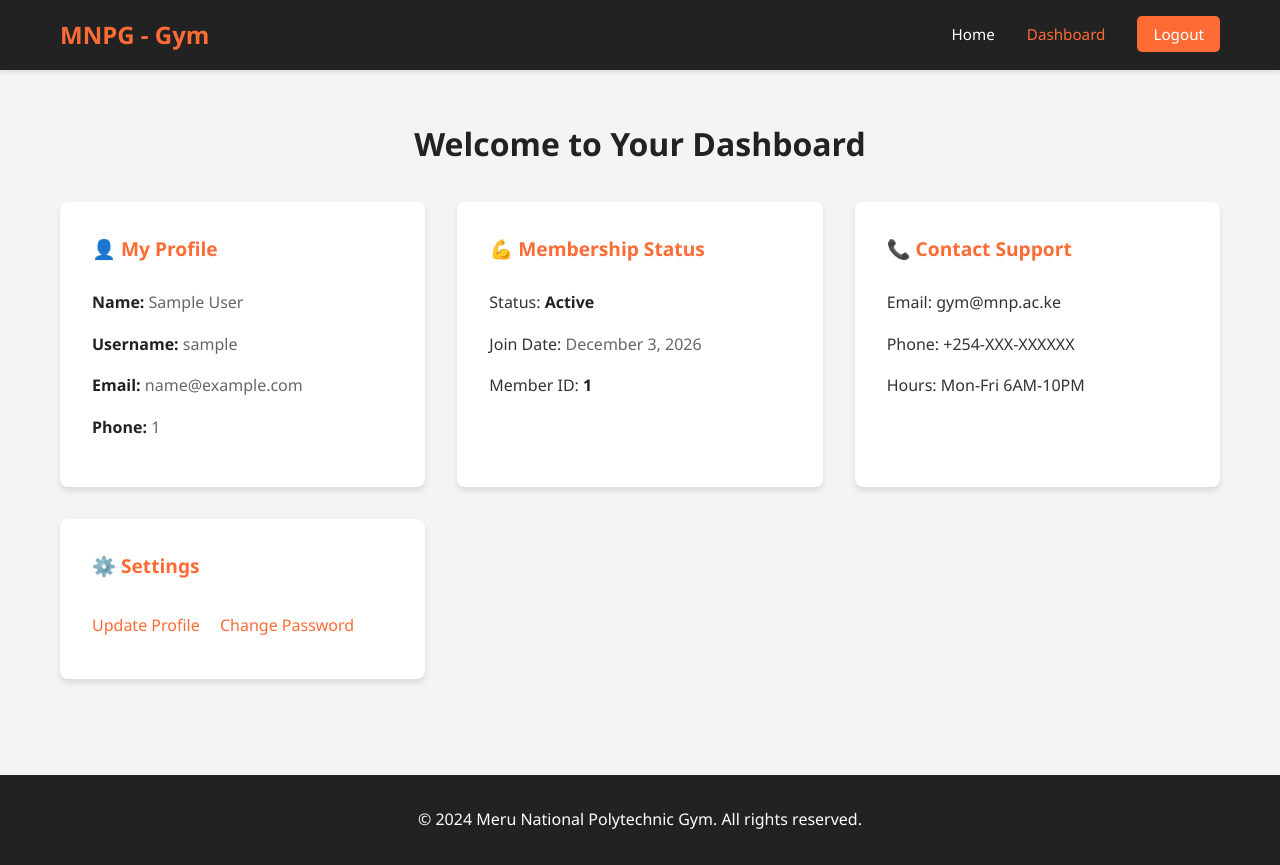
After one commit to moreen254/meru-polytechnic-gym, a PHP site: page /dashboard-page.php in a window 1280 px wide. The commit adds this page. Run offline with PHP 8.4, Linux system fonts and the light colour scheme; the visitor is signed in with stand-in values (Sample User, id 1).

Commit message:
Fix: Make dashboard fully functional with PHP session validation and user data loading

```diff
--- a/css/style.css
+++ b/css/style.css
@@ -68,6 +68,25 @@ body {
 
 .btn-register:hover {
     background-color: #e55100;
+}
+
+/* Messages */
+.error-message {
+    background-color: #f8d7da;
+    border: 1px solid #f5c6cb;
+    color: #721c24;
+    padding: 1rem;
+    border-radius: 5px;
+    margin-bottom: 1.5rem;
+}
+
+.success-message {
+    background-color: #d4edda;
+    border: 1px solid #c3e6cb;
+    color: #155724;
+    padding: 1rem;
+    border-radius: 5px;
+    margin-bottom: 1.5rem;
 }
 
 /* Hero Section */
@@ -346,7 +365,21 @@ body {
 
 .dashboard-card h3 {
     color: #ff6b35;
-    margin-bottom: 1rem;
+    margin-bottom: 1.5rem;
+    font-size: 1.2rem;
+}
+
+.dashboard-card p {
+    margin-bottom: 0.8rem;
+    line-height: 1.8;
+}
+
+.dashboard-card p strong {
+    color: #222;
+}
+
+.dashboard-card span {
+    color: #666;
 }
 
 .btn-link {
@@ -355,6 +388,8 @@ body {
     text-decoration: none;
     margin-right: 1rem;
     padding: 0.5rem 0;
+    font-weight: 500;
+    transition: text-decoration 0.3s ease;
 }
 
 .btn-link:hover {
@@ -392,7 +427,8 @@ footer {
     }
 
     .facilities-grid,
-    .contact-info {
+    .contact-info,
+    .dashboard-grid {
         grid-template-columns: 1fr;
     }
 
--- /dev/null
+++ b/dashboard-page.php
@@ -0,0 +1,129 @@
+<?php
+// Dashboard page with session validation
+include 'php/config.php';
+session_start();
+
+// Check if user is logged in
+if (!isset($_SESSION['user_id'])) {
+    header('Location: login.html');
+    exit();
+}
+
+$user_id = $_SESSION['user_id'];
+$username = $_SESSION['username'];
+$fullname = $_SESSION['fullname'];
+
+?>
+<!DOCTYPE html>
+<html lang="en">
+<head>
+    <meta charset="UTF-8">
+    <meta name="viewport" content="width=device-width, initial-scale=1.0">
+    <title>Dashboard - Meru National Polytechnic Gym</title>
+    <link rel="stylesheet" href="css/style.css">
+</head>
+<body>
+    <nav class="navbar">
+        <div class="container">
+            <div class="nav-brand">MNPG - Gym</div>
+            <ul class="nav-menu">
+                <li><a href="index.html">Home</a></li>
+                <li><a href="dashboard-page.php" class="active">Dashboard</a></li>
+                <li><a href="php/logout.php" class="btn-register">Logout</a></li>
+            </ul>
+        </div>
+    </nav>
+
+    <div class="dashboard-container">
+        <div class="container">
+            <h1>Welcome to Your Dashboard</h1>
+            <div id="errorMessage" class="error-message" style="display:none;"></div>
+            <div id="successMessage" class="success-message" style="display:none;"></div>
+
+            <div class="dashboard-grid">
+                <div class="dashboard-card">
+                    <h3>👤 My Profile</h3>
+                    <div id="memberInfo">
+                        <p><strong>Name:</strong> <span id="displayName"><?php echo htmlspecialchars($fullname); ?></span></p>
+                        <p><strong>Username:</strong> <span id="displayUsername"><?php echo htmlspecialchars($username); ?></span></p>
+                        <p><strong>Email:</strong> <span id="displayEmail">Loading...</span></p>
+                        <p><strong>Phone:</strong> <span id="displayPhone">Loading...</span></p>
+                    </div>
+                </div>
+
+                <div class="dashboard-card">
+                    <h3>💪 Membership Status</h3>
+                    <p>Status: <strong id="memberStatus">Active</strong></p>
+                    <p>Join Date: <span id="joinDate">Loading...</span></p>
+                    <p>Member ID: <strong><?php echo $user_id; ?></strong></p>
+                </div>
+
+                <div class="dashboard-card">
+                    <h3>📞 Contact Support</h3>
+                    <p>Email: gym@mnp.ac.ke</p>
+                    <p>Phone: +254-XXX-XXXXXX</p>
+                    <p>Hours: Mon-Fri 6AM-10PM</p>
+                </div>
+
+                <div class="dashboard-card">
+                    <h3>⚙️ Settings</h3>
+                    <a href="update-profile.php" class="btn-link">Update Profile</a>
+                    <a href="change-password.php" class="btn-link">Change Password</a>
+                </div>
+            </div>
+        </div>
+    </div>
+
+    <footer>
+        <div class="container">
+            <p>&copy; 2024 Meru National Polytechnic Gym. All rights reserved.</p>
+        </div>
+    </footer>
+
+    <script>
+        // Load user data on page load
+        document.addEventListener('DOMContentLoaded', function() {
+            loadUserData();
+        });
+
+        function loadUserData() {
+            fetch('php/get-user-info.php')
+                .then(response => response.json())
+                .then(data => {
+                    if (data.success) {
+                        // Update HTML elements with user data
+                        document.getElementById('displayEmail').textContent = data.email;
+                        document.getElementById('displayPhone').textContent = data.phone;
+                        document.getElementById('joinDate').textContent = formatDate(data.registration_date);
+                    } else {
+                        showError(data.message);
+                    }
+                })
+                .catch(error => {
+                    console.error('Error loading user data:', error);
+                    showError('Failed to load user information');
+                });
+        }
+
+        function formatDate(dateString) {
+            const options = { year: 'numeric', month: 'long', day: 'numeric' };
+            return new Date(dateString).toLocaleDateString('en-US', options);
+        }
+
+        function showError(message) {
+            const errorDiv = document.getElementById('errorMessage');
+            errorDiv.textContent = message;
+            errorDiv.style.display = 'block';
+        }
+
+        function showSuccess(message) {
+            const successDiv = document.getElementById('successMessage');
+            successDiv.textContent = message;
+            successDiv.style.display = 'block';
+            setTimeout(() => {
+                successDiv.style.display = 'none';
+            }, 3000);
+        }
+    </script>
+</body>
+</html>
--- /dev/null
+++ b/php/get-user-info.php
@@ -0,0 +1,43 @@
+<?php
+// API endpoint to get user information
+include 'config.php';
+session_start();
+
+header('Content-Type: application/json');
+
+// Check if user is logged in
+if (!isset($_SESSION['user_id'])) {
+    echo json_encode([
+        'success' => false,
+        'message' => 'Not logged in'
+    ]);
+    exit();
+}
+
+$user_id = $_SESSION['user_id'];
+
+// Prepare and execute query
+$stmt = $conn->prepare('SELECT fullname, email, phone, registration_date FROM members WHERE id = ?');
+$stmt->bind_param('i', $user_id);
+$stmt->execute();
+$result = $stmt->get_result();
+
+if ($result->num_rows === 1) {
+    $user = $result->fetch_assoc();
+    echo json_encode([
+        'success' => true,
+        'fullname' => $user['fullname'],
+        'email' => $user['email'],
+        'phone' => $user['phone'],
+        'registration_date' => $user['registration_date']
+    ]);
+} else {
+    echo json_encode([
+        'success' => false,
+        'message' => 'User not found'
+    ]);
+}
+
+$stmt->close();
+$conn->close();
+?>
```
Also changed, not shown: change-password.php (added, +113 -0 lines), php/login.php (+4 -3 lines), php/logout.php (+9 -1 lines), update-profile.php (added, +106 -0 lines).
